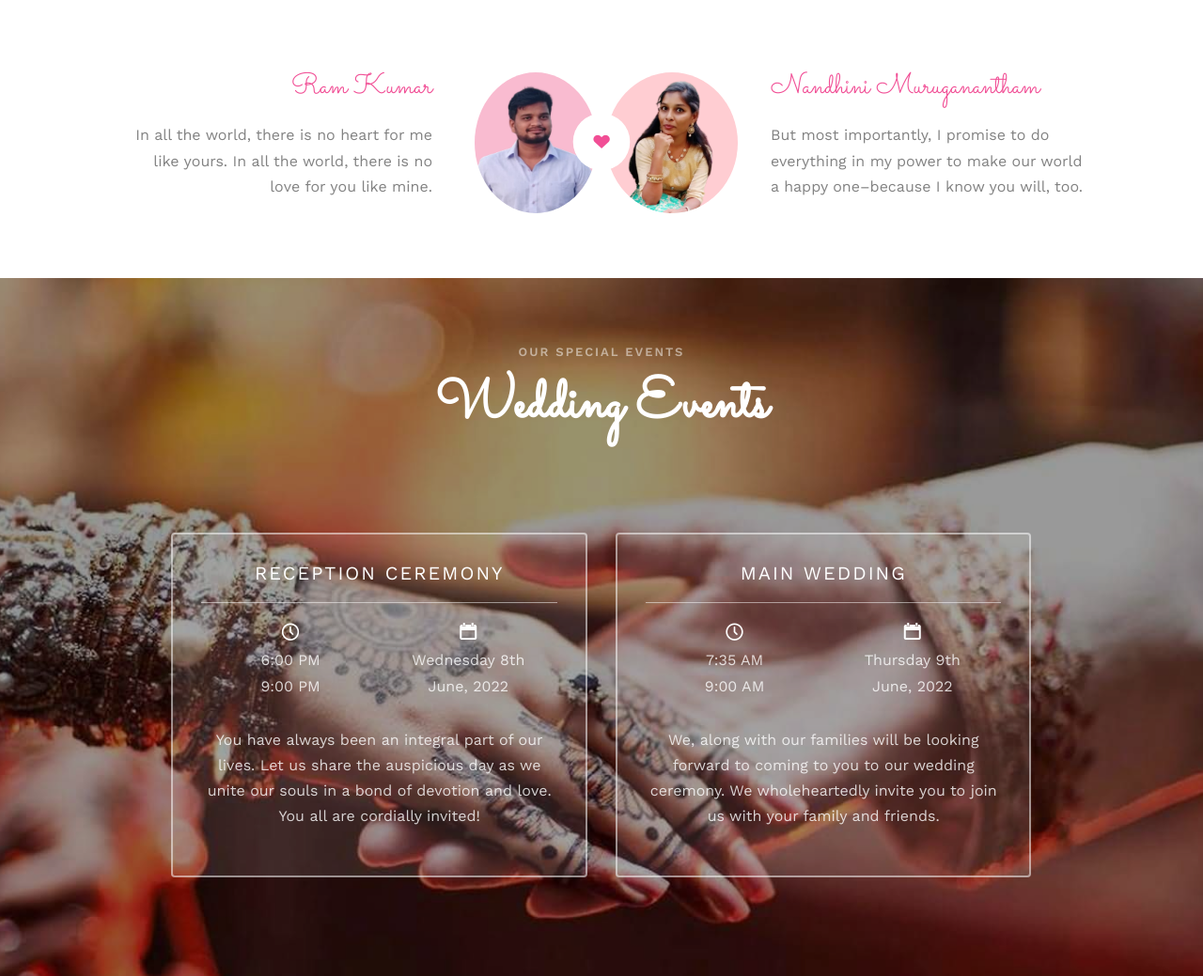
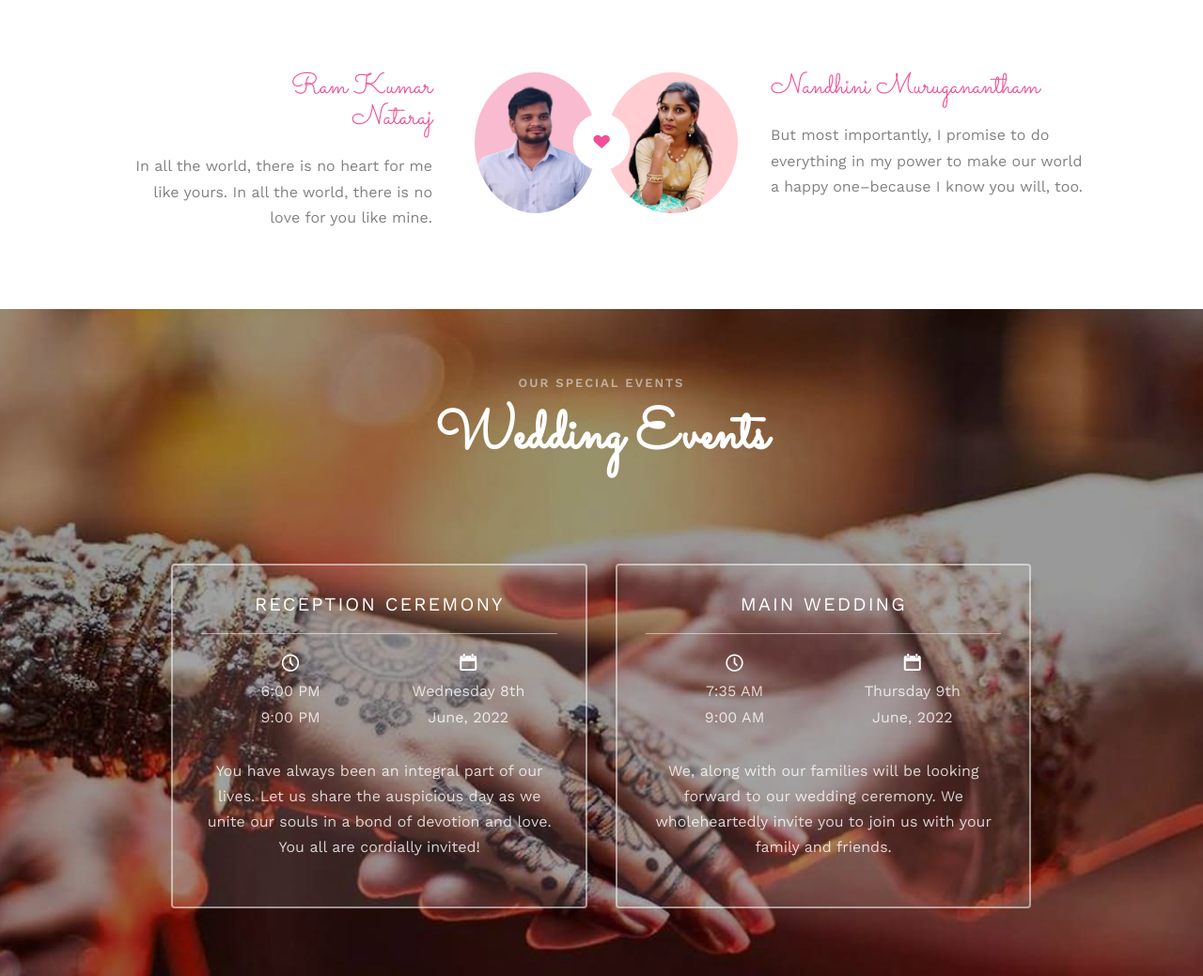
Before and after one commit to Arunagiri0512/Ram-Nandhini, a plain HTML site: page index.html in a window 1280 px wide. Shown: the part 1160-2199 px from the top of the page at 94% size. Drawn offline with nearby package versions, Linux system fonts and the light colour scheme; files whose address does not match are found by name.

Commit message:
Update index.html

```diff
--- a/index.html
+++ b/index.html
@@ -77,7 +77,7 @@
 						<img src="images/groom.jpg" alt="groom" class="img-responsive">
 					</div>
 					<div class="desc-groom">
-						<h3>Ram Kumar</h3>
+						<h3>Ram Kumar <br> Nataraj</h3>
 						<p>In all the world, there is no heart for me like yours. In all the world, there is no love for you like mine.</p>
 					</div>
 				</div>
@@ -139,7 +139,7 @@
 										<span>Thursday 9th</span>
 										<span>June, 2022</span>
 									</div>
-									<p>We, along with our families will be looking forward to coming to you to our wedding ceremony.
+									<p>We, along with our families will be looking forward to our wedding ceremony.
 										We wholeheartedly invite you to join us with your family and friends.</p>
 								</div>
 							</div>
```
